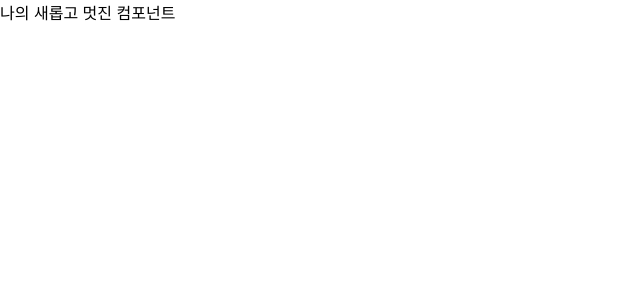
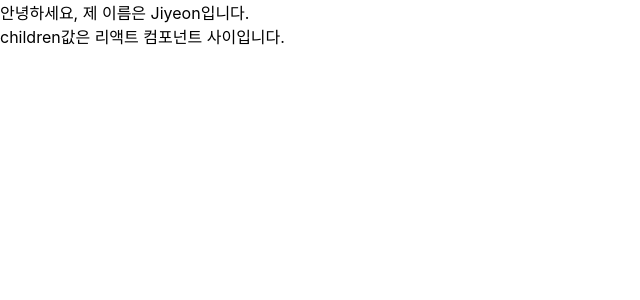
Before and after one commit to jiyeon1117/2021-react-study, a React (Create React App) app in the folder react-class/react-ex04/: page / in a window 1280 px wide. Shown: the top 300 px of the page, without its empty margins (0-640 px from the left). Built offline with nearby package versions, Linux system fonts and the light colour scheme.

Commit message:
210721 - props children

```diff
--- a/react-class/react-ex04/src/App.js
+++ b/react-class/react-ex04/src/App.js
@@ -1,9 +1,9 @@
-import React, { Fragment } from 'react';
+import React from 'react';
 import './App.css';
 import MyComponent from './components/MyComponent';
 
 function App() {
-  return <MyComponent/>
+  return <MyComponent>리액트 컴포넌트 사이</MyComponent>
 }
 
 export default App;
--- a/react-class/react-ex04/src/components/MyComponent.js
+++ b/react-class/react-ex04/src/components/MyComponent.js
@@ -1,7 +1,16 @@
 import React from 'react';
 
-const MyComponent = () => {
-  return <div>나의 새롭고 멋진 컴포넌트</div>;
+const MyComponent = props => {
+  return (
+    <div>
+      안녕하세요, 제 이름은 {props.name}입니다. <br/>
+      children값은 {props.children}입니다.
+    </div>
+  );
+}
+
+MyComponent.defaultProps = {
+  name: 'Jiyeon'
 }
 
 export default MyComponent;
```
